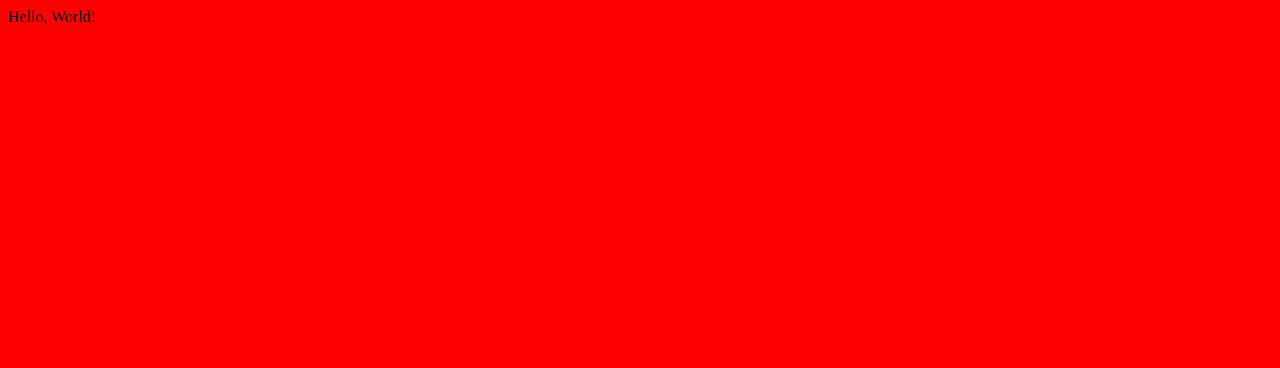
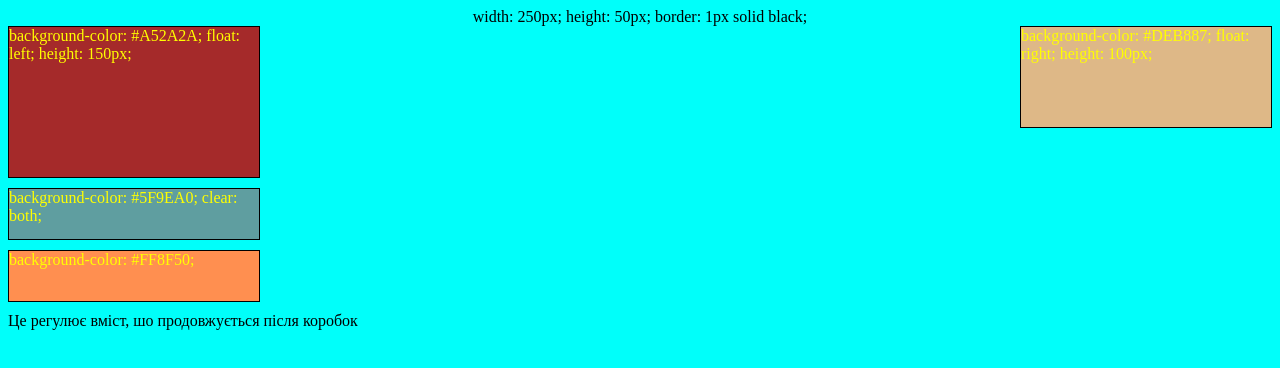
Before and after one commit to Droushb/BrainBasket, a plain HTML site: page Tema9/index1.html in a window 1280 px wide. Drawn offline with Linux system fonts and the light colour scheme.

Commit message:
Update index1.html

```diff
--- a/Tema9/index1.html
+++ b/Tema9/index1.html
@@ -1,14 +1,39 @@
 <Html>
-<Head>
-<title> My first site </title>
-</Head>
-<BODY bgcolor=#FF0000>
+<head>
+	<meta charset="utf-8">
+	<title>Class work</title>
+	<style type="text/css">
+		body{
+			background-color: #00FFFA;
+		}
+		div{
+			margin-bottom: 10px;
+			color: #FF0;
+			width: 250px;
+			height: 50px;
+			border: 1px solid black;
+		}
+		#a{
+			background-color: #A52A2A; float: left; height: 150px;
+		}
+		#b{
+			background-color: #DEB887; float: right; height: 100px;
+		}
+		#c{
+			background-color: #5F9EA0; clear: both;
+		}
+		#d{
+			background-color: #FF8F50;
+		}
+	</style>
+</head>
+<body data-gr-c-s-loaded="true">
+<center>width: 250px; height: 50px; border: 1px solid black;</center>
+<div id="a">background-color: #A52A2A; float: left; height: 150px;</div>
+<div id="b">background-color: #DEB887; float: right; height: 100px;</div>
+<div id="c">background-color: #5F9EA0; clear: both;</div>
+<div id="d">background-color: #FF8F50;</div>
+Це регулює вміст, шо продовжується після коробок
 
-
-
-Hello, World!
-
-
-
-</BODY>
+</body>
 </html>
```
